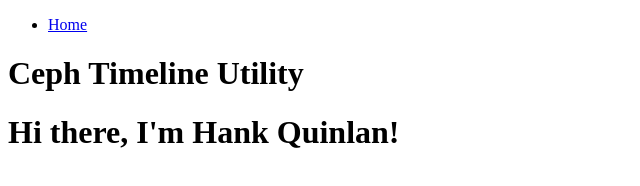
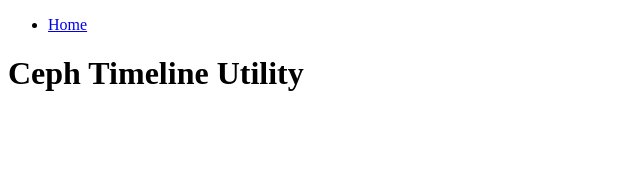
Before and after one commit to mjrc/ceph-timeline, a plain HTML site: page index.html in a window 1280 px wide. Shown: the whole page, without its empty margins (0-640 px from the left). Drawn offline with Linux system fonts and the light colour scheme.

Commit message:
Update index.html

```diff
--- a/index.html
+++ b/index.html
@@ -5,15 +5,13 @@
 	</head>
 	<body>
 		<nav>
-    		<ul>
-        		<li><a href="/">Home</a></li>
-    		</ul>
+			<ul>
+				<li><a href="/">Home</a></li>
+			</ul>
 		</nav>
 		<div class="container">
-        <h1>Ceph Timeline Utility</h1>
+        		<h1>Ceph Timeline Utility</h1>
     		<div>
-        		<h1>Hi there, I'm Hank Quinlan!</h1>
-    		</div>
 		</div>
 	</body>
 </html>
```
